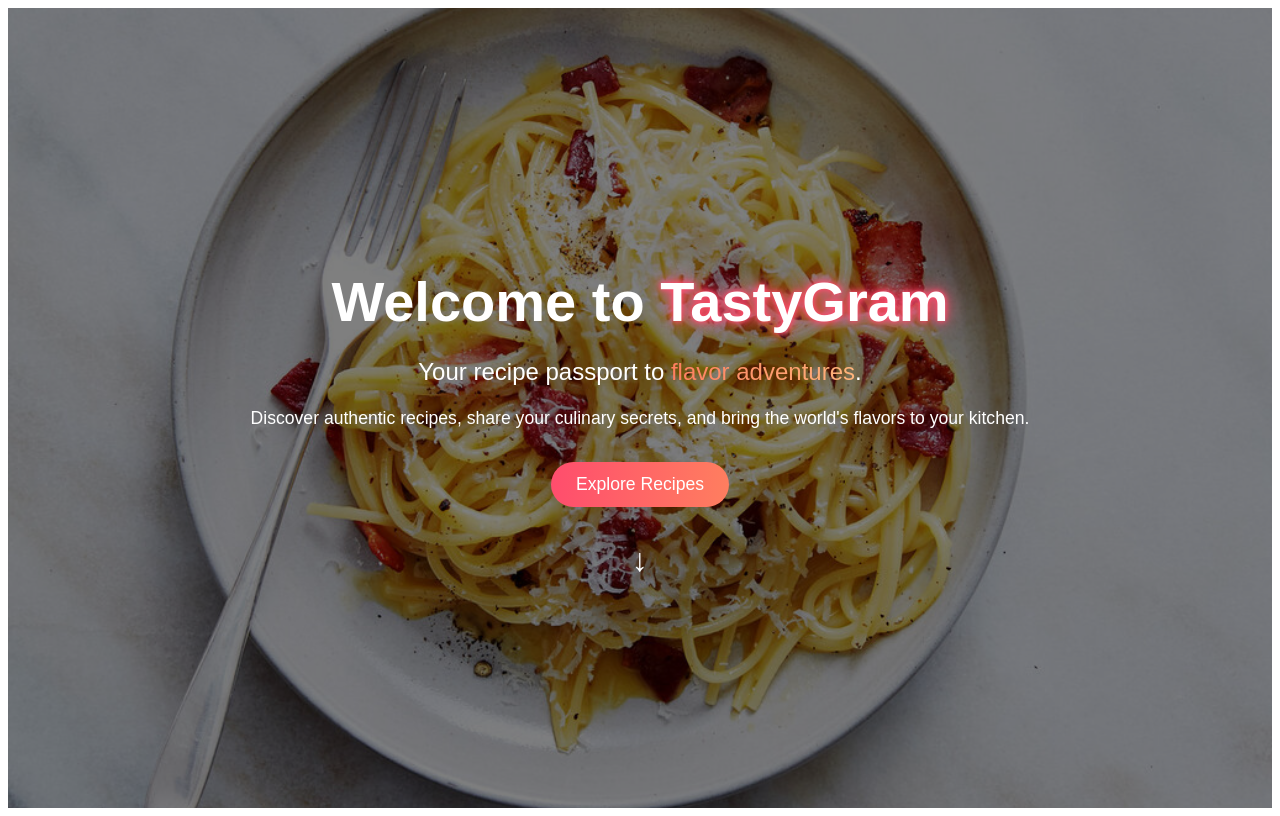
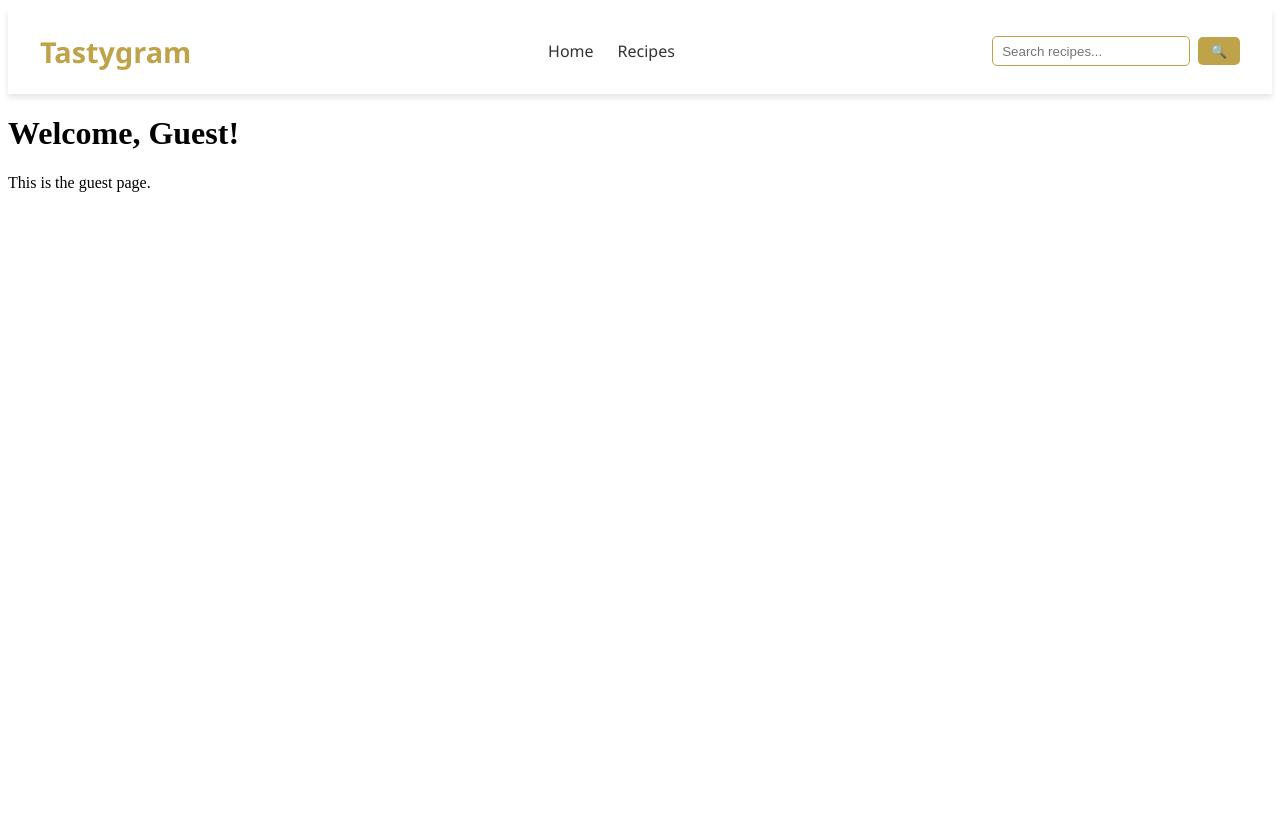
Before and after one commit to swikelanic/tastygram, a React (Create React App) app: page /guest in a window 1280 px wide. Before the commit this address led to /. Built offline with nearby package versions, Linux system fonts and the light colour scheme.

Commit message:
Implemented instant search for RecipesPage and updated Navbar

```diff
--- a/src/App.tsx
+++ b/src/App.tsx
@@ -1,8 +1,12 @@
-import React from 'react';
+import React, { useState } from 'react';
 import { BrowserRouter as Router, Routes, Route, Navigate } from 'react-router-dom';
+import Navbar from './components/Navbar';
 import WelcomePage from './pages/WelcomePage';
 import RecipesPage from './pages/RecipesPage';
 import RecipeDetailPage from './pages/RecipeDetailPage';
+import LoginPage from './pages/LoginPage';
+import SignupPage from './pages/SignupPage';
+import GuestPage from './pages/GuestPage';
 import { Recipe } from './types';
 
 // Import all images with exact filenames
@@ -35,9 +39,7 @@
 import pecanpie from './assets/pecanpie.jpeg';
 import raspberrycheesecake from './assets/raspberrycheesecake.jpeg';
 
-// Sample recipes array
 const sampleRecipes: Recipe[] = [
-  // Main meals
   {
     id: '1',
     title: 'Spaghetti Carbonara',
@@ -138,7 +140,6 @@
     steps: 'Mix ingredients. Bake. Serve with cream or custard.',
     author: 'Chef Marco',
   },
-
   {
     id: '14',
     title: 'Chocolate Brownies',
@@ -302,12 +303,31 @@
 ];
 
 const App: React.FC = () => {
+
+  const [searchQuery, setSearchQuery] = useState('');
+
   return (
     <Router>
+      {/* Pass search setter to Navbar */}
+      <Navbar onSearch={setSearchQuery} />
+
       <Routes>
         <Route path="/" element={<WelcomePage />} />
-        <Route path="/recipes" element={<RecipesPage recipes={sampleRecipes} />} />
-        <Route path="/recipes/:id" element={<RecipeDetailPage recipes={sampleRecipes} />} />
+        <Route path="/login" element={<LoginPage />} />
+        <Route path="/signup" element={<SignupPage />} />
+        <Route path="/guest" element={<GuestPage />} />
+
+        {/* Pass searchQuery to RecipesPage */}
+        <Route
+          path="/recipes"
+          element={<RecipesPage recipes={sampleRecipes} searchQuery={searchQuery} />}
+        />
+
+        <Route
+          path="/recipes/:id"
+          element={<RecipeDetailPage recipes={sampleRecipes} />}
+        />
+
         <Route path="*" element={<Navigate to="/" replace />} />
       </Routes>
     </Router>
--- /dev/null
+++ b/src/components/Navbar.css
@@ -0,0 +1,57 @@
+.navbar {
+  display: flex;
+  justify-content: space-between;
+  align-items: center;
+  background-color: #ffffff; /* white background for elegance */
+  padding: 1rem 2rem;
+  box-shadow: 0 4px 6px rgba(0, 0, 0, 0.1);
+  color: #bfa34a; /* soft gold for text */
+  font-family: 'Segoe UI', sans-serif;
+}
+
+.navbar-logo a {
+  color: #bfa34a; /* gold logo */
+  font-size: 1.8rem;
+  font-weight: bold;
+  text-decoration: none;
+}
+
+.navbar-links {
+  list-style: none;
+  display: flex;
+  gap: 1.5rem;
+}
+
+.navbar-links li a {
+  color: #333333; /* darker text for readability */
+  text-decoration: none;
+  font-weight: 500;
+  transition: color 0.3s;
+}
+
+.navbar-links li a:hover {
+  color: #bfa34a; /* gold on hover */
+}
+
+.navbar-search input {
+  padding: 0.4rem 0.6rem;
+  border-radius: 5px;
+  border: 1px solid #bfa34a; /* subtle gold border */
+  outline: none;
+  color: #333333;
+}
+
+.navbar-search button {
+  padding: 0.4rem 0.8rem;
+  margin-left: 0.5rem;
+  border: none;
+  background-color: #bfa34a; /* gold button */
+  color: #ffffff; /* white text inside button */
+  border-radius: 5px;
+  cursor: pointer;
+  transition: background-color 0.3s;
+}
+
+.navbar-search button:hover {
+  background-color: #d4b65a; /* slightly lighter gold on hover */
+}
--- /dev/null
+++ b/src/components/Navbar.tsx
@@ -0,0 +1,45 @@
+import React, { useState } from "react";
+import { Link, useNavigate } from "react-router-dom";
+import "./Navbar.css";
+
+interface NavbarProps {
+  onSearch?: (query: string) => void; // made optional
+}
+
+const Navbar: React.FC<NavbarProps> = ({ onSearch }) => {
+  const [search, setSearch] = useState("");
+  const navigate = useNavigate();
+
+  const handleSearch = (e: React.FormEvent) => {
+    e.preventDefault();
+    if (onSearch) {
+      onSearch(search); // only call if provided
+    }
+    navigate("/recipes"); // Redirect to recipes page
+  };
+
+  return (
+    <nav className="navbar">
+      <div className="navbar-logo">
+        <Link to="/">Tastygram</Link>
+      </div>
+
+      <ul className="navbar-links">
+        <li><Link to="/">Home</Link></li>
+        <li><Link to="/recipes">Recipes</Link></li>
+      </ul>
+
+      <form className="navbar-search" onSubmit={handleSearch}>
+        <input
+          type="text"
+          placeholder="Search recipes..."
+          value={search}
+          onChange={(e) => setSearch(e.target.value)}
+        />
+        <button type="submit">🔍</button>
+      </form>
+    </nav>
+  );
+};
+
+export default Navbar;
--- /dev/null
+++ b/src/pages/GuestPage.tsx
@@ -0,0 +1,13 @@
+// src/pages/GuestPage.tsx
+import React from 'react';
+
+const GuestPage: React.FC = () => {
+  return (
+    <div>
+      <h1>Welcome, Guest!</h1>
+      <p>This is the guest page.</p>
+    </div>
+  );
+};
+
+export default GuestPage;
--- a/src/pages/RecipesPage.tsx
+++ b/src/pages/RecipesPage.tsx
@@ -1,10 +1,11 @@
-import React, { useState } from 'react';
+import React, { useState, useEffect } from 'react';
 import Filter from '../components/Filter';
 import RecipeCard from '../components/RecipeCard';
 import { Recipe } from '../types';
 
 interface RecipesPageProps {
   recipes: Recipe[];
+  searchQuery?: string; // receive search query from App
 }
 
 const categories = [
@@ -18,14 +19,28 @@
   'Desserts',
 ];
 
-const RecipesPage: React.FC<RecipesPageProps> = ({ recipes }) => {
+const RecipesPage: React.FC<RecipesPageProps> = ({ recipes, searchQuery = '' }) => {
   const [selectedCategory, setSelectedCategory] = useState<string>('');
+  const [filteredRecipes, setFilteredRecipes] = useState<Recipe[]>(recipes);
 
-  const filteredRecipes = selectedCategory
-    ? recipes.filter(
+  // ✅ Update filtered recipes whenever search or category changes
+  useEffect(() => {
+    let updated = recipes;
+
+    if (selectedCategory) {
+      updated = updated.filter(
         (r) => r.category?.toLowerCase() === selectedCategory.toLowerCase()
-      )
-    : recipes;
+      );
+    }
+
+    if (searchQuery) {
+      updated = updated.filter((r) =>
+        r.title.toLowerCase().includes(searchQuery.toLowerCase())
+      );
+    }
+
+    setFilteredRecipes(updated);
+  }, [selectedCategory, searchQuery, recipes]);
 
   return (
     <main
@@ -65,7 +80,7 @@
               marginTop: '3rem',
             }}
           >
-            No recipes found for "{selectedCategory}".
+            No recipes found.
           </p>
         )}
       </section>
```
